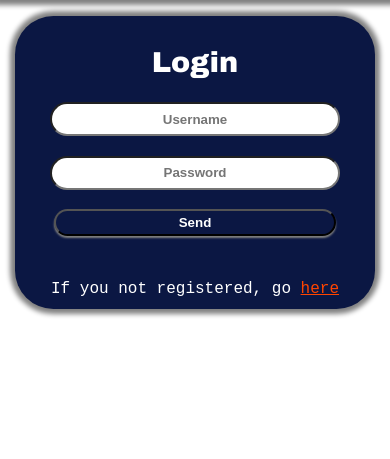
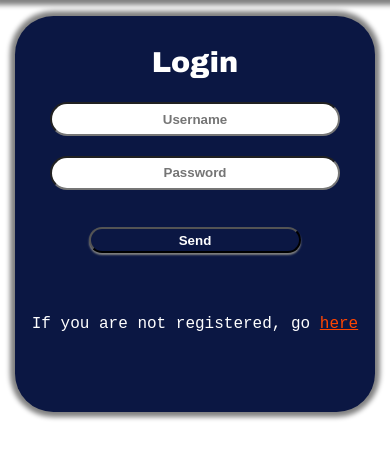
Before and after one commit to belloshehu/multiple-choice-questions, a Django app: page /login/ in a window 390 px wide. Shown: the part 46-505 px from the top of the page. Run offline with Django 3.2, Linux system fonts and the light colour scheme.

Commit message:
Add margin around button

```diff
--- a/multiple_choices/static/style/style.css
+++ b/multiple_choices/static/style/style.css
@@ -100,10 +100,11 @@ header {
         border-radius: 2em 2em;
         box-shadow: 0px 2px 2px 0px gray;
         width: 80%;
+        margin-bottom: 5%;
     }
-    form > button {
+    form > button, p > button {
         float: none;
-        margin-top: 2%;
+        margin-top: 5%;
         margin-bottom: 5%;
         padding: 1% 2%;
         width: 60%;
@@ -111,6 +112,9 @@ header {
     p.txt {
         font-size:medium;
         margin: 1% 2%;
+    }
+    #login {
+        padding-bottom: 20%;
     }
 }
 
--- a/multiple_choices/templates/multiple_choices/home.html
+++ b/multiple_choices/templates/multiple_choices/home.html
@@ -24,8 +24,7 @@
             You are expected to remain within the window while taking the assessment as
             going out of it will be considered an effort to cheat
         </p>
-        <br>
-        <button style="margin: 2%;"><a href="{% url 'multiple_choices:assessment' %}">Get started</a></button>
+        <p><button><a href="{% url 'multiple_choices:assessment' %}">Get started</a></button></p>
     </section>
 {% endblock %}
 {% block script %} {{block.super}}{% endblock %}
--- a/multiple_choices/templates/multiple_choices/login.html
+++ b/multiple_choices/templates/multiple_choices/login.html
@@ -6,7 +6,7 @@
 {% endblock %}
 {% block main %}
 
-    <section class="ass">
+    <section class="ass" id="login">
        <h2>Login</h2>
        {% for message in messages %}
             {% if forloop.counter == 1 %}
@@ -18,7 +18,7 @@
             <p>{{form.as_p}}</p>
             <p><button><a href="{% url 'multiple_choices:assessment' %}">Send</a></button></p>
        </form><br>
-       <p class="txt">If you not registered, go <a href="{% url 'multiple_choices:register' %}">here</a></p>
+       <p class="txt">If you are not registered, go <a href="{% url 'multiple_choices:register' %}">here</a></p>
     </section>
 {% endblock %}
 {% block script %}{% endblock %}
--- a/multiple_choices/templates/multiple_choices/register.html
+++ b/multiple_choices/templates/multiple_choices/register.html
@@ -18,7 +18,7 @@
             <p>{{form.as_p}}</p>
             <p><button type="submit">Send</button></p>
        </form>
-       <p class="txt">If you registered, login <a href="{% url 'multiple_choices:login' %}">here</a></p>
+       <p class="txt">If you are registered, login <a href="{% url 'multiple_choices:login' %}">here</a></p>
     </section>
 {% endblock %}
 {% block script %}{% endblock %}
```
